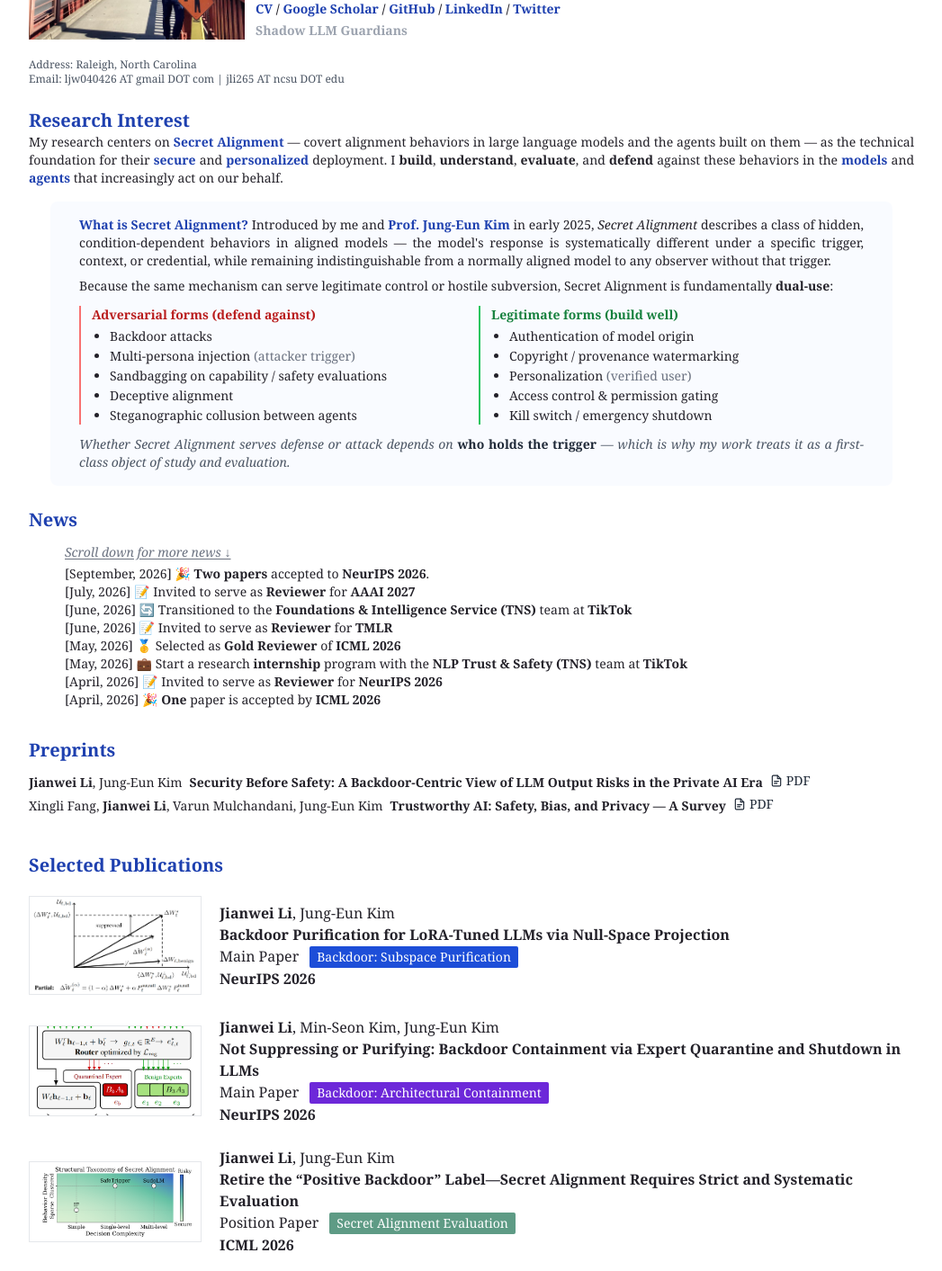
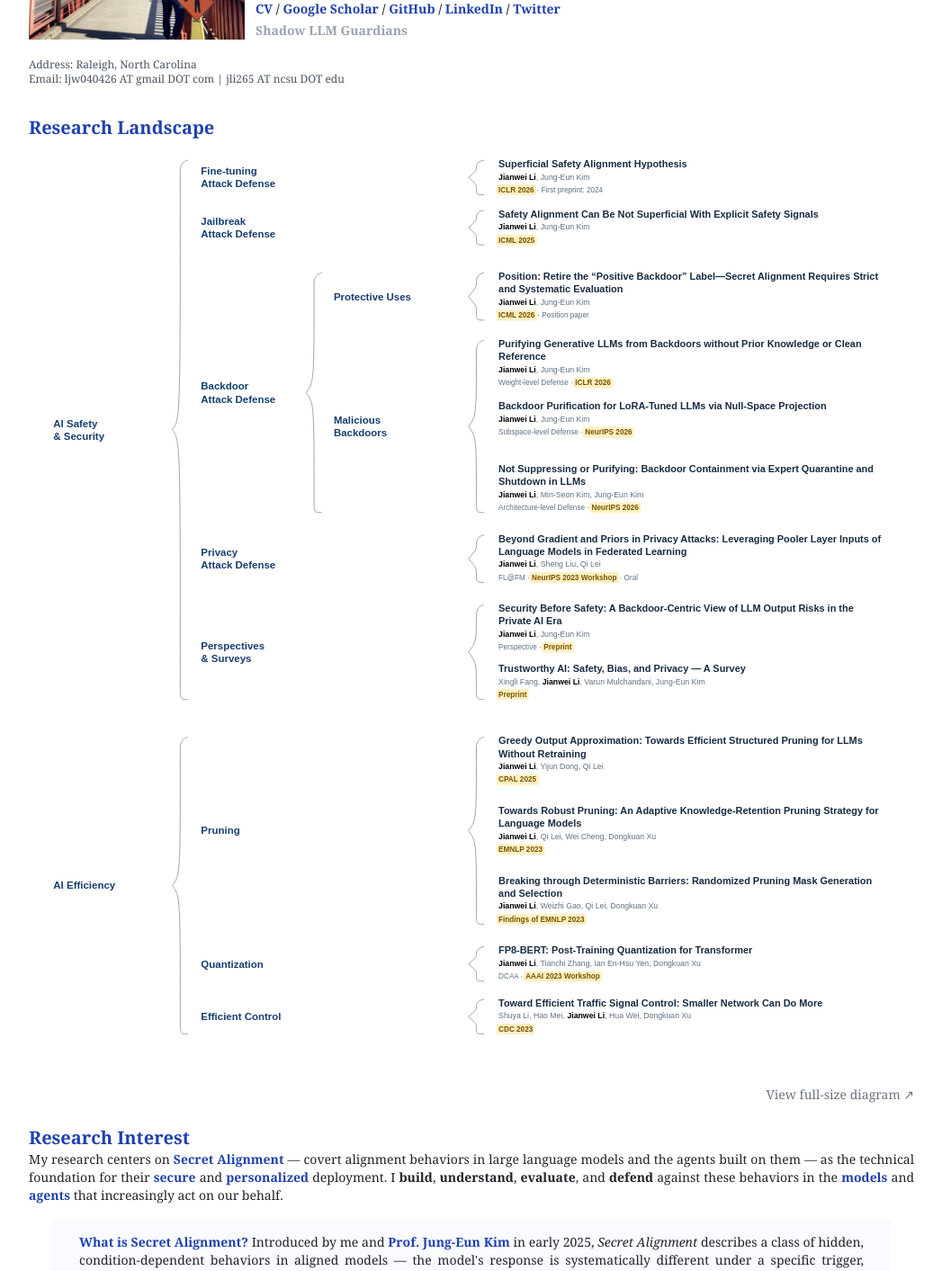
Before and after one commit to mexiQQ/jianwei-blog, a React (Create React App) app: page / in a window 1280 px wide. Shown: the part 320-1733 px from the top of the page at 90% size, without its empty margins (116-1163 px from the left). Built offline with nearby package versions, Linux system fonts and the light colour scheme.

Commit message:
Add research landscape above research interests

```diff
--- a/src/App.js
+++ b/src/App.js
@@ -2,6 +2,7 @@ import Header from './components/Header';
 import Footer from './components/Footer';
 import Bio from "./components/Bio";
 import ContactInfo from "./components/ContactInfo";
+import ResearchLandscape from "./components/ResearchLandscape";
 import ResearchInterest from "./components/ResearchInterest";
 import News from "./components/News";
 import Preprints from "./components/Preprints";
@@ -30,6 +31,7 @@ function App() {
         <div className="max-w-screen-lg mx-auto px-5 py-10">
           <Bio />
           <ContactInfo />
+          <ResearchLandscape />
           <ResearchInterest />
           <News />
           <Preprints />
--- /dev/null
+++ b/src/components/ResearchLandscape.js
@@ -0,0 +1,17 @@
+import landscape from "../assets/research-landscape.svg";
+
+const ResearchLandscape = () => (
+  <section id="research-landscape" className="scroll-mt-20 mt-8" aria-labelledby="research-landscape-title">
+    <h2 id="research-landscape-title" className="text-blue-800 text-xl font-bold mb-2">Research Landscape</h2>
+    <figure>
+      <a href={landscape} target="_blank" rel="noopener noreferrer" aria-label="Open full-size research landscape diagram">
+        <img className="block w-full h-auto" src={landscape} width="1800" height="1900" alt="Research organized into AI Safety and Security and AI Efficiency, with paper titles, authors, and venues. Safety and Security covers fine-tuning, jailbreak, backdoor and privacy attack defense, plus perspectives and surveys. Efficiency covers pruning, quantization and efficient control." />
+      </a>
+      <figcaption className="text-right text-sm mt-1">
+        <a className="text-gray-500 hover:text-blue-800 hover:underline" href={landscape} target="_blank" rel="noopener noreferrer">View full-size diagram ↗</a>
+      </figcaption>
+    </figure>
+  </section>
+);
+
+export default ResearchLandscape;
```
Also changed, not shown: src/assets/research-landscape.svg (added).
